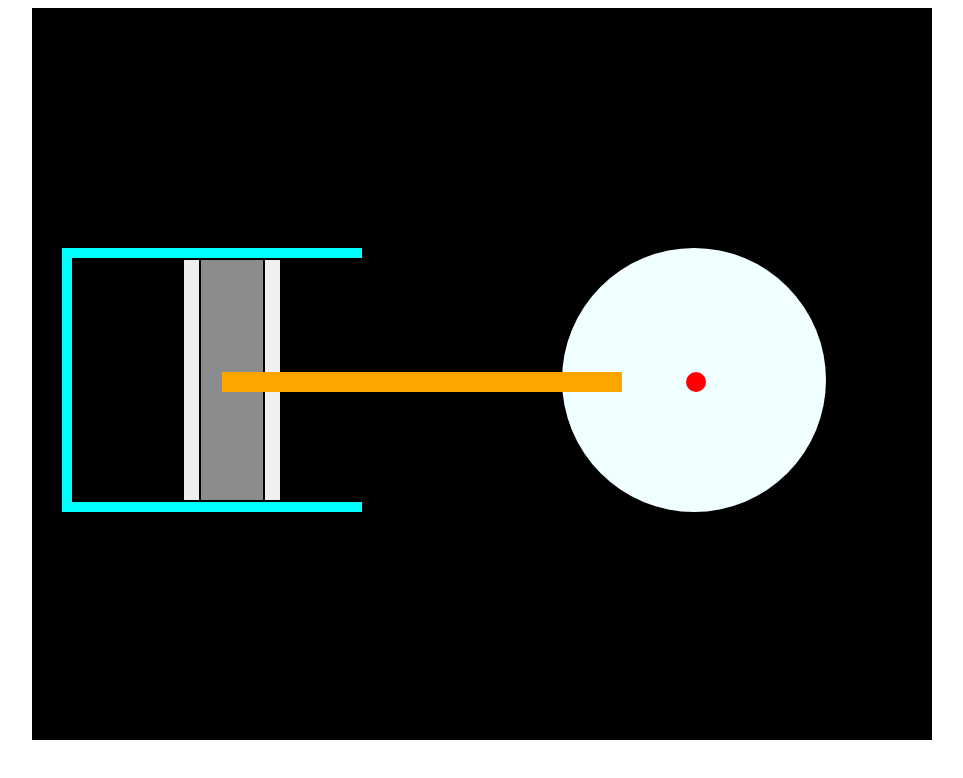
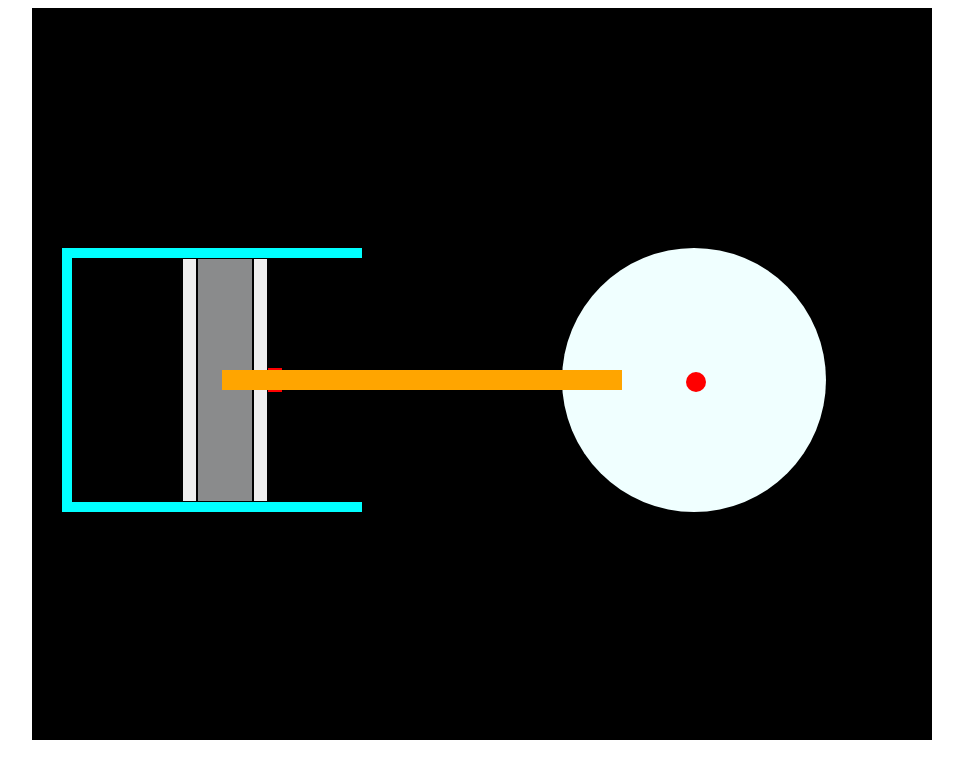
Before and after one commit to ashishcodes4/elicidata, a plain HTML site: page index.html in a window 1280 px wide. Shown: the whole page, without its empty margins (158-1121 px from the left). Drawn offline with Linux system fonts and the light colour scheme.

Commit message:
added new design

```diff
--- a/app.css
+++ b/app.css
@@ -29,8 +29,8 @@
 	flex-direction: row;
 	width: 100px;
 	margin-left: 50px;
-	background-color: grey;
-	border: 1px solid #000;
+	/* background-color: grey;
+	border: 1px solid #000; */
 	border-collapse: collapse;
 	border-radius: 0;
 	animation: piston-slide infinite 2s linear;
@@ -55,7 +55,15 @@
 	width: 80px;
 	background-color: #8a8b8c;
 	border: 1px solid #000;
-  }
+	}
+
+	.hinge {
+		background-color: red;
+		width: 20px;
+		height: 10%;
+		align-self: center;
+
+	}
 
   .connecting-rod {
 	width: 200px;
@@ -90,7 +98,7 @@
 	background-color: orange;
 	height: 20px;
 	position: relative;
-	bottom: 140px;
+	bottom: 142px;
 	left: 160px;
 }
 
--- a/index.html
+++ b/index.html
@@ -13,6 +13,7 @@
               <div class="front"></div>
               <div class="mid"></div>
               <div class="back"></div>
+              <div class="hinge"></div>
             </div>
           </div>
           <div class="connecting-rod"></div>
```
